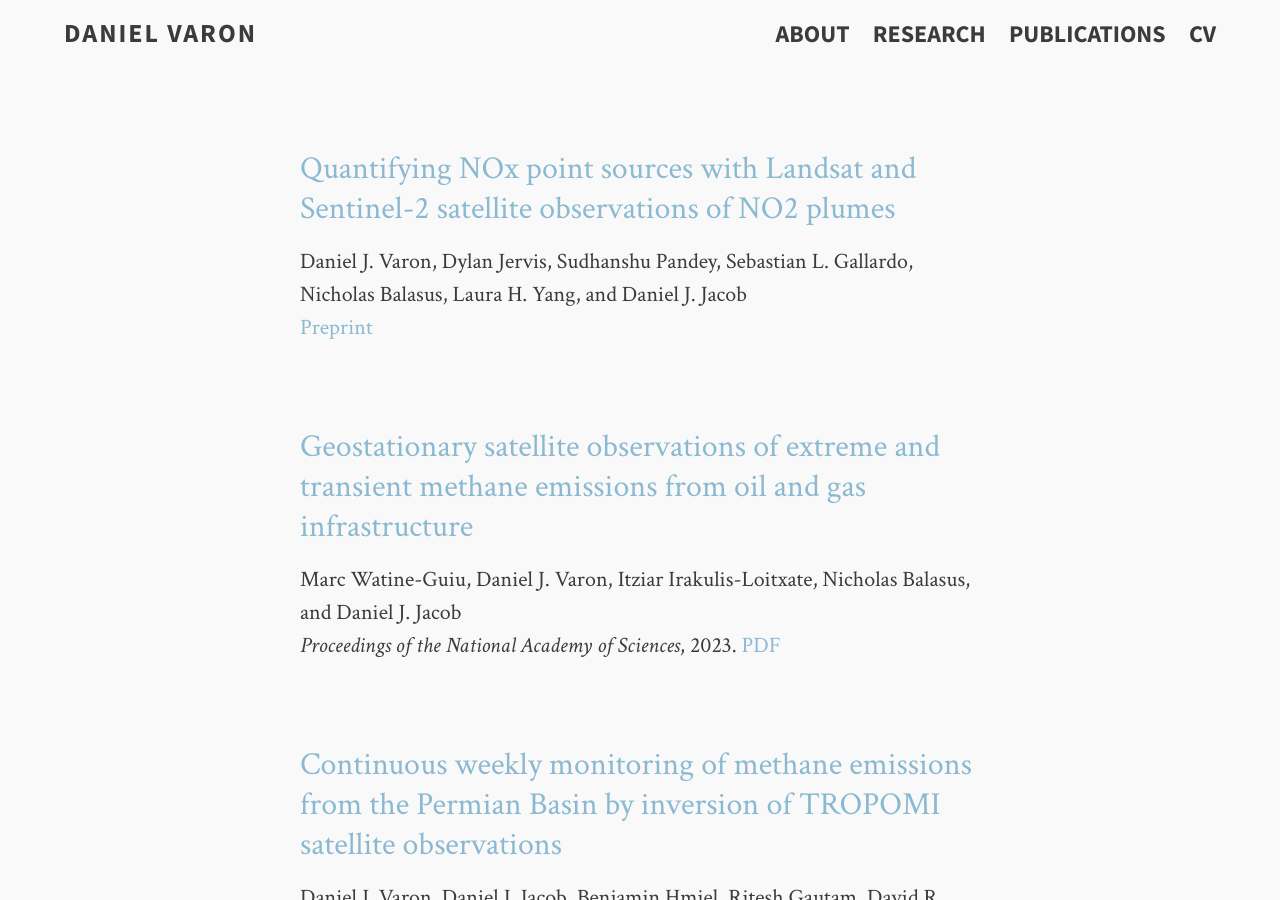
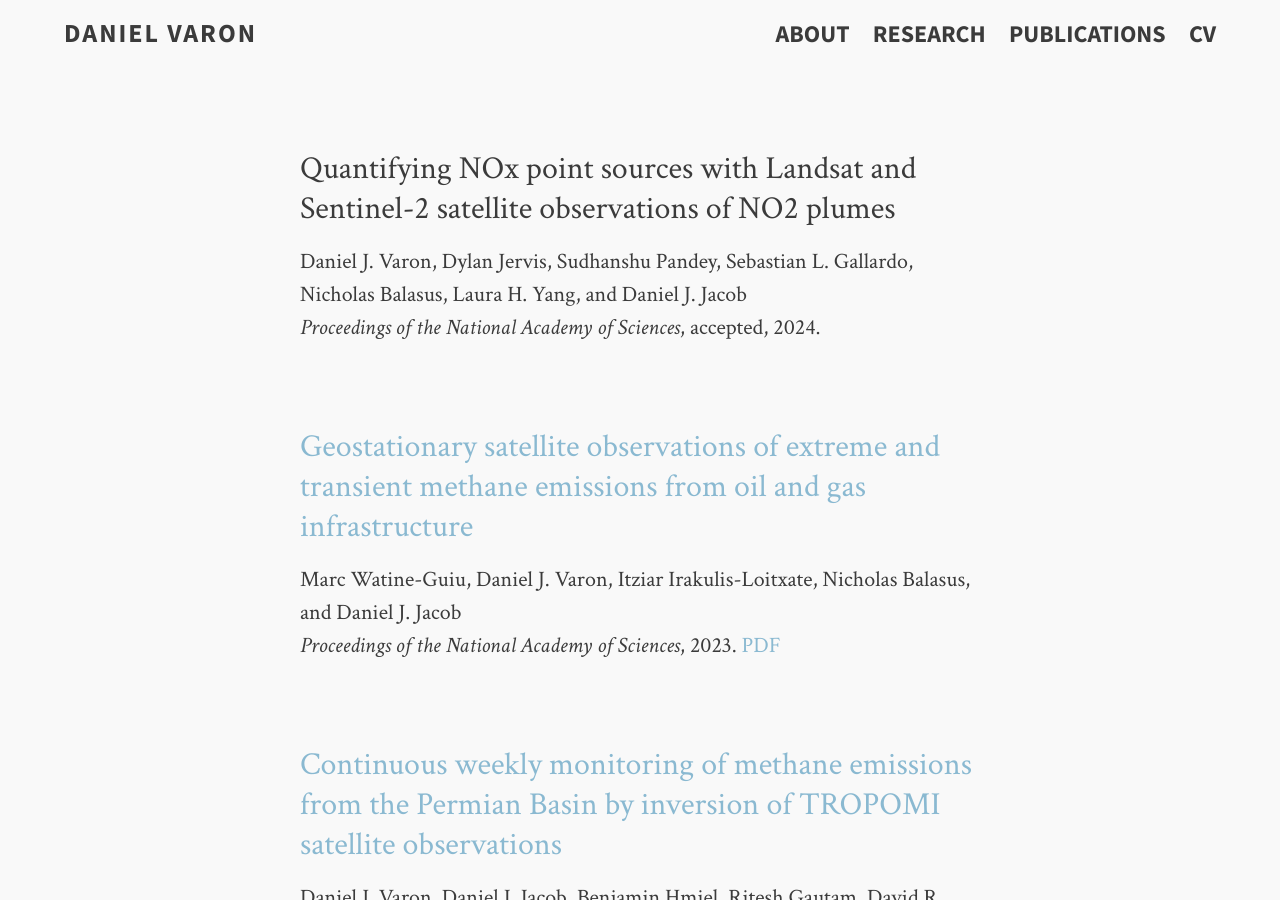
Before and after one commit to djvaron/djvaron.github.io, a Jekyll site: the page built from publications.md, in a window 1280 px wide and 900 px high. Built offline with Jekyll 4.4.1, drawn with Linux system fonts in a browser that asks for light colours.

```diff
--- a/publications.md
+++ b/publications.md
@@ -5,10 +5,10 @@ title: Publications
 tags: [daniel varon, methane, satellites, climate, research, imi]
 ---
 
-### <a href="https://acmg.seas.harvard.edu/sites/projects.iq.harvard.edu/files/acmg/files/varon_2023_submitted.pdf" target="_blank">Quantifying NOx point sources with Landsat and Sentinel-2 satellite observations of NO2 plumes</a>
+### Quantifying NOx point sources with Landsat and Sentinel-2 satellite observations of NO2 plumes
 
 Daniel J. Varon, Dylan Jervis, Sudhanshu Pandey, Sebastian L. Gallardo, Nicholas Balasus, Laura H. Yang, and Daniel J. Jacob<br>
-<a href="https://acmg.seas.harvard.edu/sites/projects.iq.harvard.edu/files/acmg/files/varon_2023_submitted.pdf" target="_blank">Preprint</a>
+<em>Proceedings of the National Academy of Sciences</em>, accepted, 2024.
 <br>
 <br>
 
```
Also changed, not shown: research.md (+1 -1 lines).
